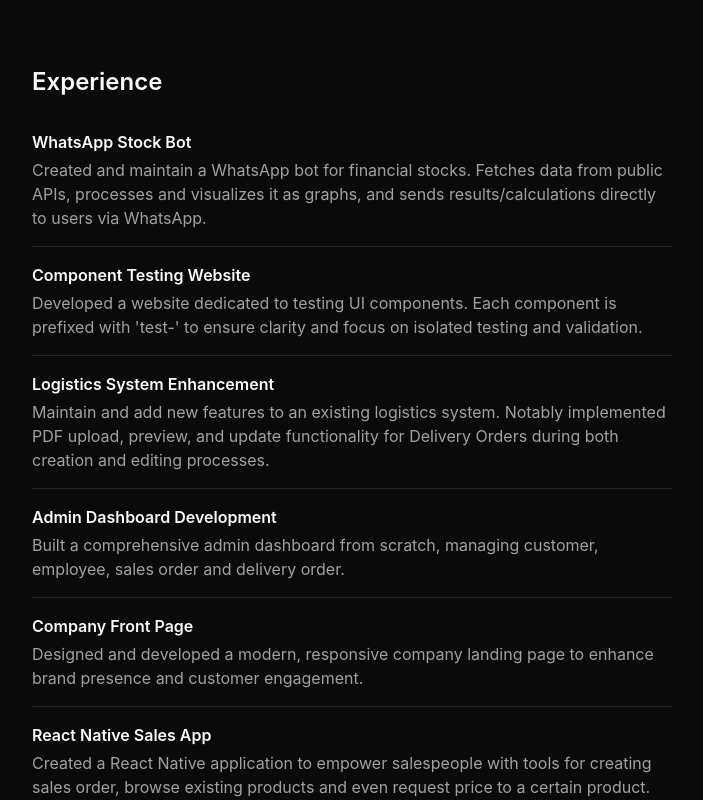
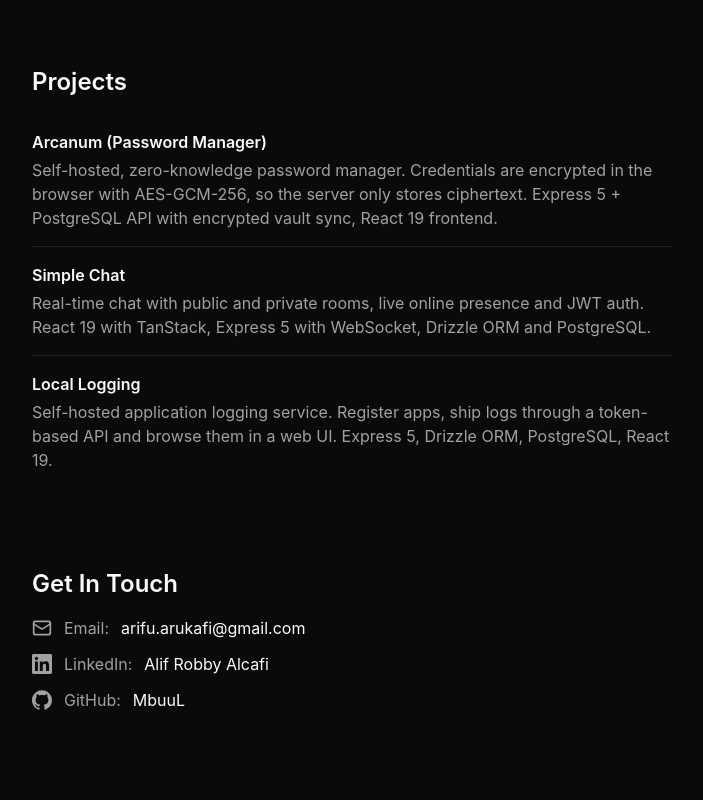
Before and after one commit to MbuuL/portofolio, a React (Vite) app: page / in a window 1280 px wide. Shown: the part 620-1420 px from the top of the page, without its empty margins (288-991 px from the left). Built offline with nearby package versions, Linux system fonts and the light colour scheme.

Commit message:
Replace internal-work entries with three public GitHub projects, linked

```diff
--- a/src/App.tsx
+++ b/src/App.tsx
@@ -18,32 +18,19 @@ const skills = [
 
 const projects = [
   {
-    title: "WhatsApp Stock Bot",
-    text: "Created and maintain a WhatsApp bot for financial stocks. Fetches data from public APIs, processes and visualizes it as graphs, and sends results/calculations directly to users via WhatsApp.",
+    title: "Arcanum (Password Manager)",
+    href: "https://github.com/MbuuL/password-manager",
+    text: "Self-hosted, zero-knowledge password manager. Credentials are encrypted in the browser with AES-GCM-256, so the server only stores ciphertext. Express 5 + PostgreSQL API with encrypted vault sync, React 19 frontend.",
   },
   {
-    title: "Component Testing Website",
-    text: "Developed a website dedicated to testing UI components. Each component is prefixed with 'test-' to ensure clarity and focus on isolated testing and validation.",
+    title: "Simple Chat",
+    href: "https://github.com/MbuuL/simple-chat",
+    text: "Real-time chat with public and private rooms, live online presence and JWT auth. React 19 with TanStack, Express 5 with WebSocket, Drizzle ORM and PostgreSQL.",
   },
   {
-    title: "Logistics System Enhancement",
-    text: "Maintain and add new features to an existing logistics system. Notably implemented PDF upload, preview, and update functionality for Delivery Orders during both creation and editing processes.",
-  },
-  {
-    title: "Admin Dashboard Development",
-    text: "Built a comprehensive admin dashboard from scratch, managing customer, employee, sales order and delivery order.",
-  },
-  {
-    title: "Company Front Page",
-    text: "Designed and developed a modern, responsive company landing page to enhance brand presence and customer engagement.",
-  },
-  {
-    title: "React Native Sales App",
-    text: "Created a React Native application to empower salespeople with tools for creating sales order, browse existing products and even request price to a certain product.",
-  },
-  {
-    title: "Automated Deployment with GitHub Actions",
-    text: "Automated CI/CD pipelines using GitHub Actions to deploy applications seamlessly to development and production environments.",
+    title: "Local Logging",
+    href: "https://github.com/MbuuL/local-logging",
+    text: "Self-hosted application logging service. Register apps, ship logs through a token-based API and browse them in a web UI. Express 5, Drizzle ORM, PostgreSQL, React 19.",
   },
 ];
 
@@ -107,11 +94,20 @@ function App() {
       </section>
 
       <section>
-        <h2 className="text-2xl font-semibold mb-4">Experience</h2>
+        <h2 className="text-2xl font-semibold mb-4">Projects</h2>
         <ul className="divide-y divide-border">
-          {projects.map(({ title, text }) => (
+          {projects.map(({ title, href, text }) => (
             <li key={title} className="py-4">
-              <h3 className="font-semibold mb-1">{title}</h3>
+              <h3 className="font-semibold mb-1">
+                <a
+                  href={href}
+                  target="_blank"
+                  rel="noopener noreferrer"
+                  className="hover:underline"
+                >
+                  {title}
+                </a>
+              </h3>
               <p className="text-muted-foreground">{text}</p>
             </li>
           ))}
```
Also changed, not shown: 1 other file (tests, documents, lock files or other folders).
